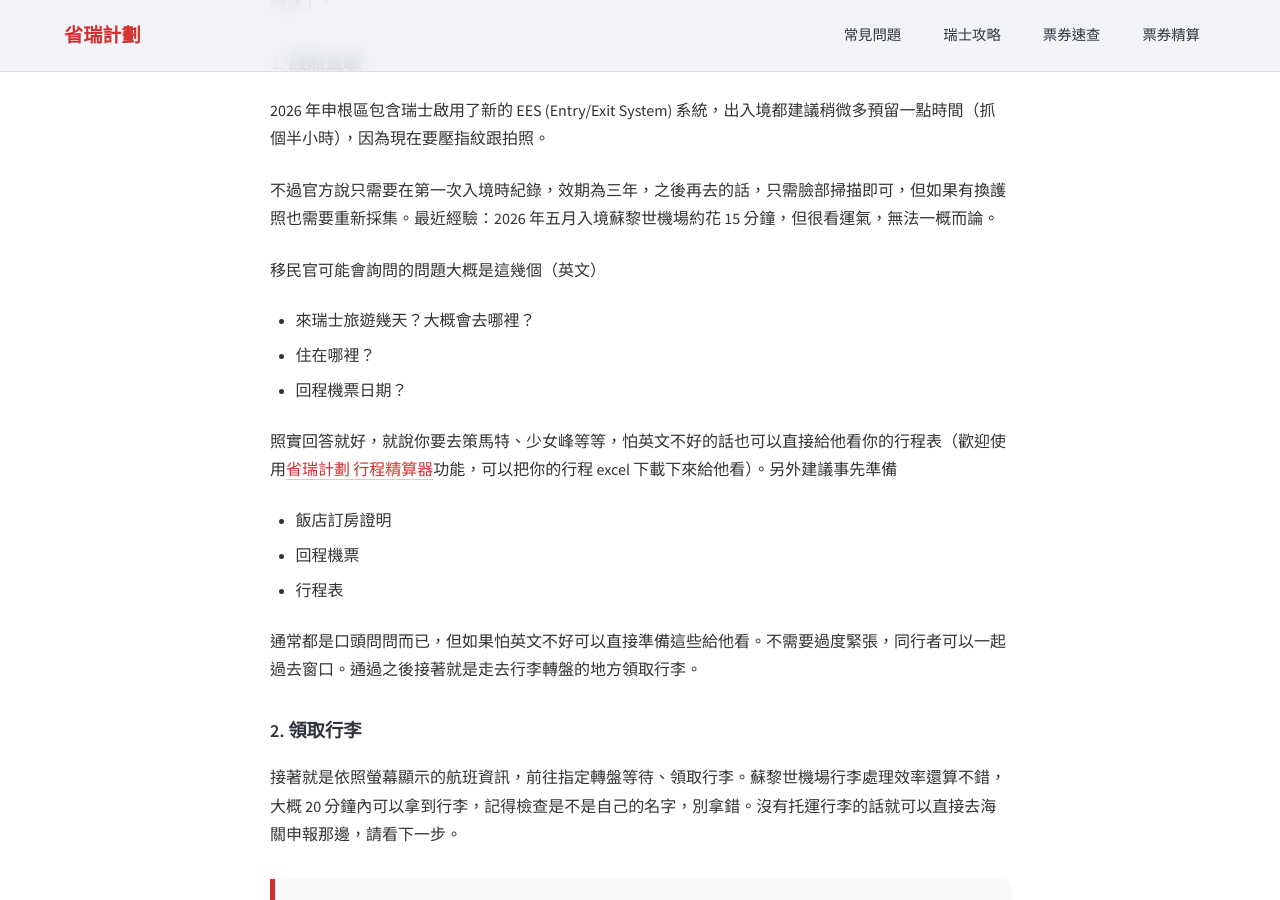
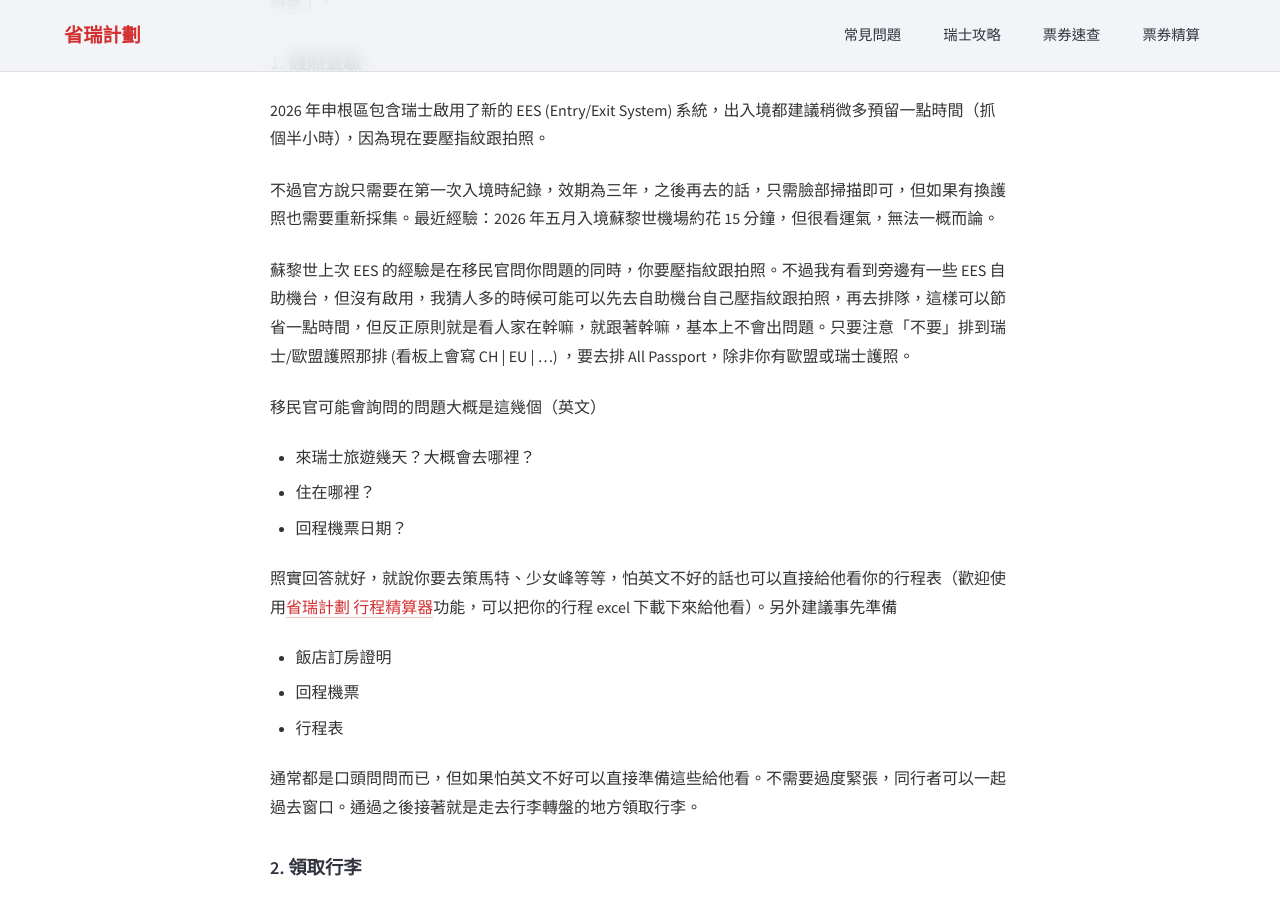
Before and after one commit to Chichinghsu/swisspro, a Jekyll site: the page built from _posts/2026-06-11-zurich-airport-guide.md, in a window 1280 px wide and 900 px high, scrolled down 3196 px. Built offline with Jekyll 4.4.1, drawn with Linux system fonts in a browser that asks for light colours.

Commit message:
update EES

```diff
--- a/_posts/2026-06-11-zurich-airport-guide.md
+++ b/_posts/2026-06-11-zurich-airport-guide.md
@@ -277,6 +277,8 @@ NON_SCHENGEN.forEach(a => {
 2026 年申根區包含瑞士啟用了新的 EES (Entry/Exit System) 系統，出入境都建議稍微多預留一點時間（抓個半小時），因為現在要壓指紋跟拍照。
 
 不過官方說只需要在第一次入境時紀錄，效期為三年，之後再去的話，只需臉部掃描即可，但如果有換護照也需要重新採集。最近經驗：2026 年五月入境蘇黎世機場約花 15 分鐘，但很看運氣，無法一概而論。
+
+蘇黎世上次 EES 的經驗是在移民官問你問題的同時，你要壓指紋跟拍照。不過我有看到旁邊有一些 EES 自助機台，但沒有啟用，我猜人多的時候可能可以先去自助機台自己壓指紋跟拍照，再去排隊，這樣可以節省一點時間，但反正原則就是看人家在幹嘛，就跟著幹嘛，基本上不會出問題。只要注意「不要」排到瑞士/歐盟護照那排 (看板上會寫 CH \| EU \| ...) ，要去排 All Passport，除非你有歐盟或瑞士護照。
 
 移民官可能會詢問的問題大概是這幾個（英文）
 
```
